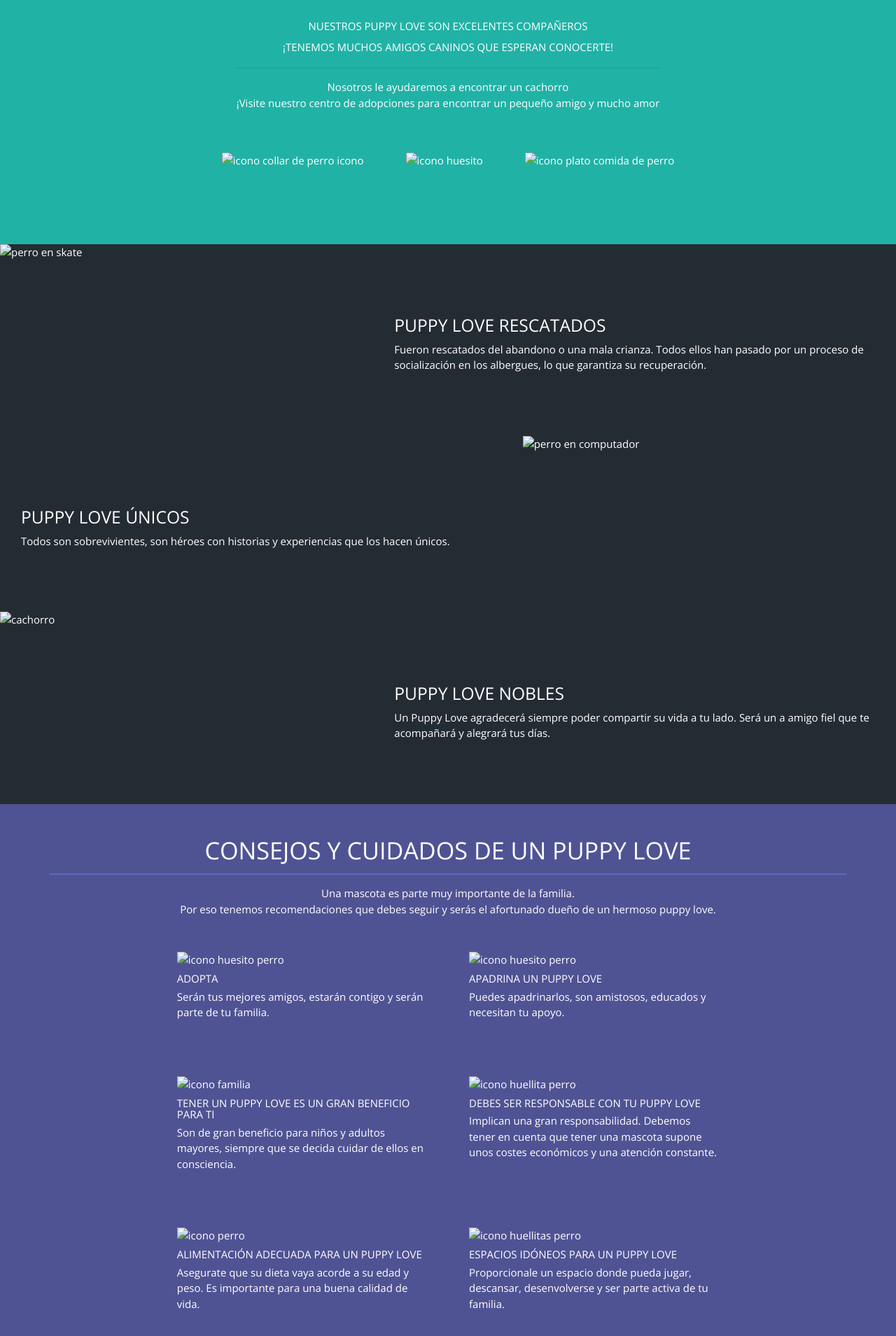
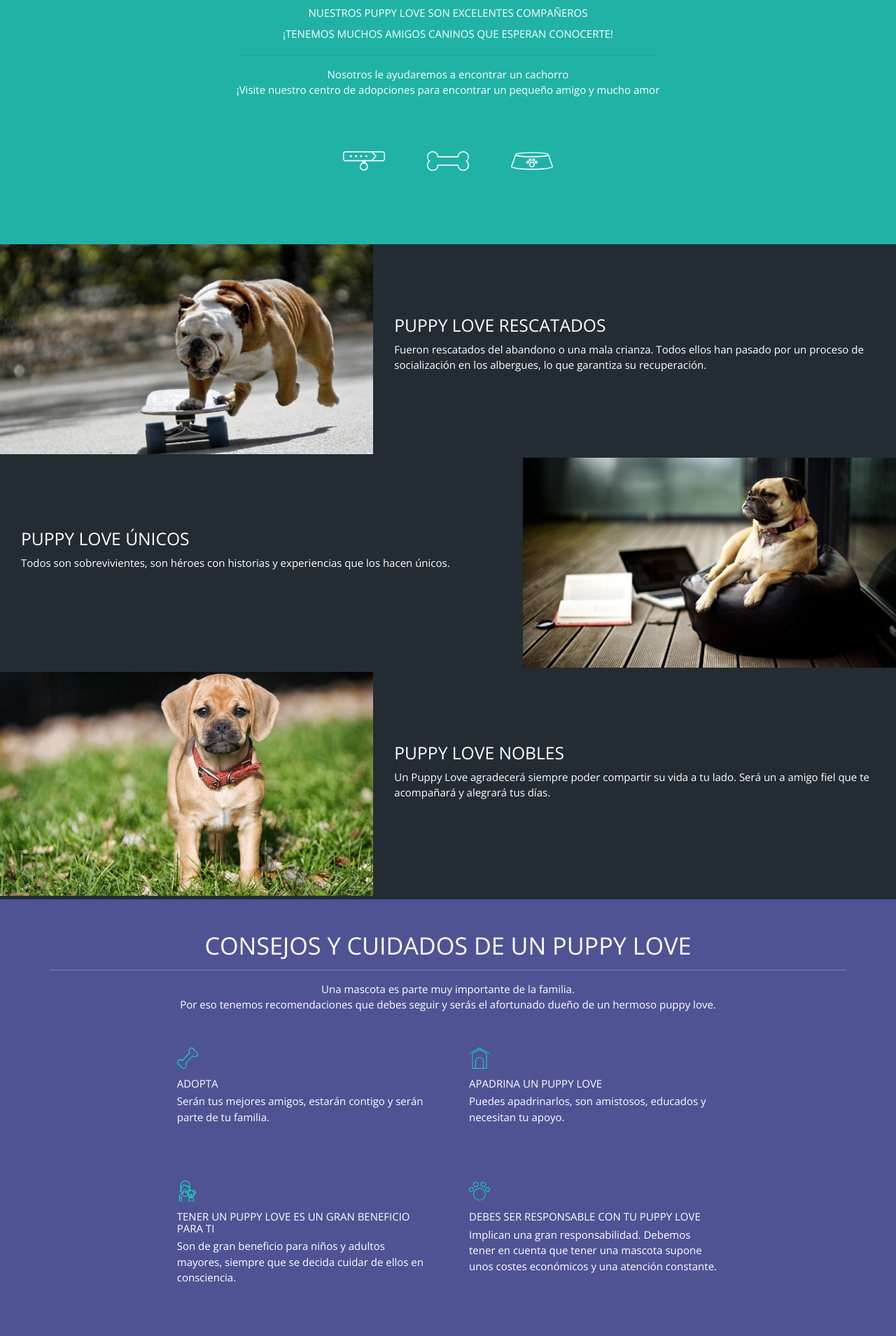
Before and after one commit to dianaVidalC/Puppy-Love, a website: page assets/index.html in a window 1280 px wide. Shown: the part 891-2800 px from the top of the page at 70% size. Drawn offline with nearby package versions, Linux system fonts and the light colour scheme; files that its build step writes are made by us from their sources; files whose address does not match are found by name.

Commit message:
moviendo index

```diff
--- a/assets/index.html
+++ b/assets/index.html
@@ -11,12 +11,12 @@
     <meta property="og:title" content="PUPPY LOVE">
     <meta property="og:description" content="Puppy Love busca el bienestar de perritos recuperados de las calles, ayúdalos dándoles un hogar">
     <meta property="og:image" content="http://https://love-puppy.herokuapp.com/assets/images/banner.jpg">
-    <link rel="stylesheet" href="assets/css/materialize.min.css">
+    <link rel="stylesheet" href="css/materialize.min.css">
     <link href="https://fonts.googleapis.com/icon?family=Material+Icons" rel="stylesheet">
     <!--[if IE]>
-    <link rel="stylesheet" href="assets/css/main-explorer.css">
+    <link rel="stylesheet" href="css/main-explorer.css">
     <![endif]-->
-    <link rel="stylesheet" href="assets/css/main.css">
+    <link rel="stylesheet" href="css/main.css">
     <title>Puppy Love</title>
 </head>
 <body>
@@ -54,15 +54,15 @@
             <p>¡Visite nuestro centro de adopciones para encontrar un pequeño amigo y mucho amor</p>
         </div>
         <div class="icons icon-flex">
-            <img class="responsive-img" src="assets/images/icons/collar.svg" alt="icono collar de perro icono">
-            <img class="responsive-img" src="assets/images/icons/bone.svg" alt="icono huesito">
-            <img class="responsive-img" src="assets/images/icons/pet-plate.svg" alt="icono plato comida de perro">
+            <img class="responsive-img" src="images/icons/collar.svg" alt="icono collar de perro icono">
+            <img class="responsive-img" src="images/icons/bone.svg" alt="icono huesito">
+            <img class="responsive-img" src="images/icons/pet-plate.svg" alt="icono plato comida de perro">
         </div>
     </section>
     <section id="galery" class="galery">
         <div class="row no-margin">
             <div class="col s12 m5 no-padd">
-                <img class="responsive-img" src="assets/images/pic01.jpg" alt="perro en skate">
+                <img class="responsive-img" src="images/pic01.jpg" alt="perro en skate">
             </div>
             <div class="col s12 m7 padd-text">
                 <h5>PUPPY LOVE RESCATADOS</h5>
@@ -72,18 +72,18 @@
         <div class="row no-margin">
             <div class="col s12 m7 padd-text">
                 <div class="col s12 m5 no-padd hide-on-large-only">
-                    <img class="responsive-img" src="assets/images/pic02.jpg" alt="perro en computador">
+                    <img class="responsive-img" src="images/pic02.jpg" alt="perro en computador">
                 </div>
                 <h5>PUPPY LOVE ÚNICOS</h5>
                 <p>Todos son sobrevivientes, son héroes con historias y experiencias que los hacen únicos.</p>
             </div>
             <div class="col s12 m5 no-padd hide-on-med-and-down">
-                <img class="responsive-img" src="assets/images/pic02.jpg" alt="perro en computador">
+                <img class="responsive-img" src="images/pic02.jpg" alt="perro en computador">
             </div>
         </div>
         <div class="row no-margin">
             <div class="col s12 m5 no-padd">
-                <img class="responsive-img" src="assets/images/pic03.jpg" alt="cachorro">
+                <img class="responsive-img" src="images/pic03.jpg" alt="cachorro">
             </div>
             <div class="col s12 m7 padd-text">
                 <h5>PUPPY LOVE NOBLES</h5>
@@ -103,36 +103,36 @@
         <div class="container">
             <div class="row">
                 <div class="adopta col m6 left-align">
-                    <img src="assets/images/icons/bone-rotate.svg" alt="icono huesito perro">
+                    <img src="images/icons/bone-rotate.svg" alt="icono huesito perro">
                     <h6>ADOPTA</h6>
                     <p>Serán tus mejores amigos, estarán contigo y serán parte de tu familia.</p>
                 </div>
                 <div class="apadrina col m6 left-align">
-                    <img src="assets/images/icons/pet-house.svg" alt="icono huesito perro">
+                    <img src="images/icons/pet-house.svg" alt="icono huesito perro">
                     <h6>APADRINA UN PUPPY LOVE</h6>
                     <p>Puedes apadrinarlos, son amistosos, educados y necesitan tu apoyo.</p>
                 </div>
             </div>
             <div class="row">
                 <div class="adopta col m6 left-align">
-                    <img src="assets/images/icons/pet.svg" alt="icono familia">
+                    <img src="images/icons/pet.svg" alt="icono familia">
                     <h6>TENER UN PUPPY LOVE ES UN GRAN BENEFICIO PARA TI</h6>
                     <p>Son de gran beneficio para niños y adultos mayores, siempre que se decida cuidar de ellos en consciencia.</p>
                 </div>
                 <div class="apadrina col m6 left-align">
-                    <img src="assets/images/icons/track.svg" alt="icono huellita perro">
+                    <img src="images/icons/track.svg" alt="icono huellita perro">
                     <h6>DEBES SER RESPONSABLE CON TU PUPPY LOVE</h6>
                     <p>Implican una gran responsabilidad. Debemos tener en cuenta que tener una mascota supone unos costes económicos y una atención constante.</p>
                 </div>
             </div>
             <div class="row">
                 <div class="adopta col m6 left-align">
-                    <img src="assets/images/icons/dog.svg" alt="icono  perro">
+                    <img src="images/icons/dog.svg" alt="icono  perro">
                     <h6>ALIMENTACIÓN ADECUADA PARA UN PUPPY LOVE</h6>
                     <p>Asegurate que su dieta vaya acorde a su edad y peso. Es importante para una buena calidad de vida.</p>
                 </div>
                 <div class="apadrina col m6 left-align">
-                    <img src="assets/images/icons/track-two.svg" alt="icono huellitas perro">
+                    <img src="images/icons/track-two.svg" alt="icono huellitas perro">
                     <h6>ESPACIOS IDÓNEOS PARA UN PUPPY LOVE</h6>
                     <p>Proporcionale un espacio donde pueda jugar, descansar, desenvolverse y ser parte activa de tu familia.</p>
                 </div>
@@ -140,7 +140,7 @@
         </div>
     </section>
     <script src="https://code.jquery.com/jquery-3.2.1.min.js"></script>
-    <script src="assets/js/materialize.min.js"></script>
-    <script src="assets/js/app.js"></script>
+    <script src="js/materialize.min.js"></script>
+    <script src="js/app.js"></script>
 </body>
 </html>
```
